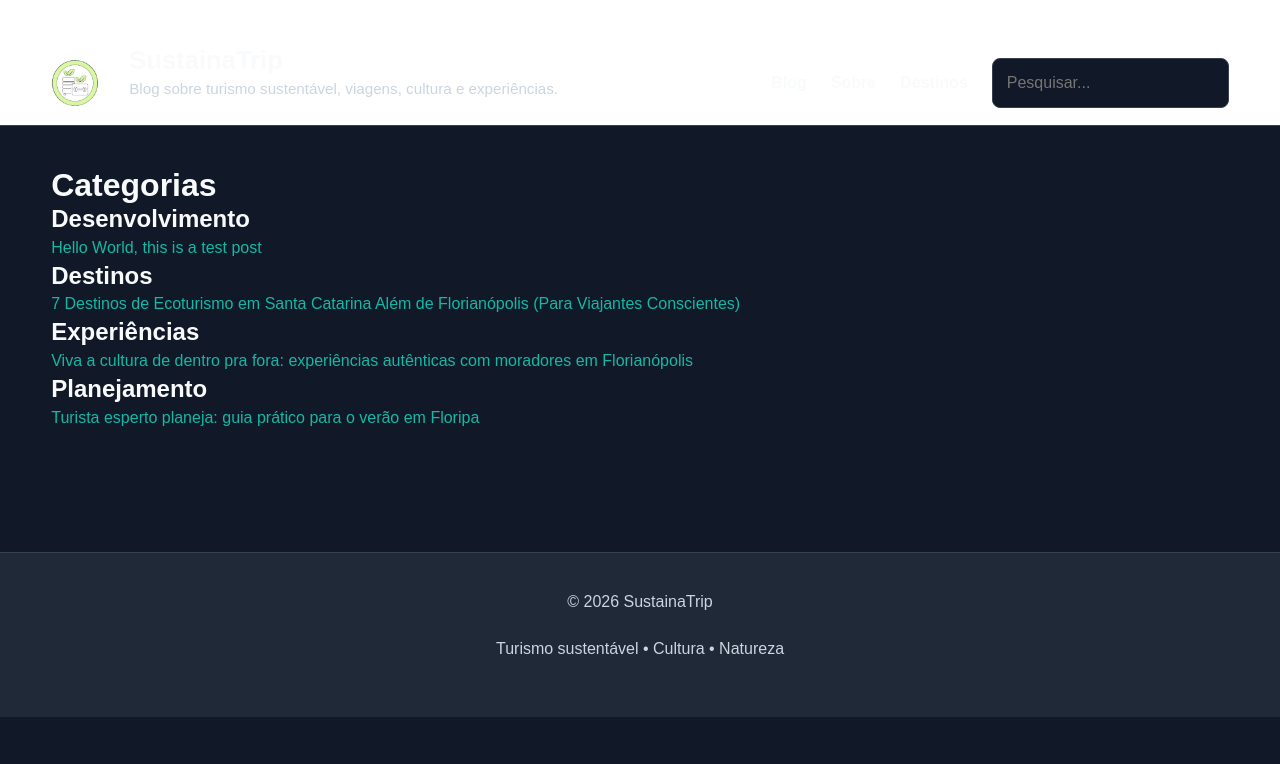
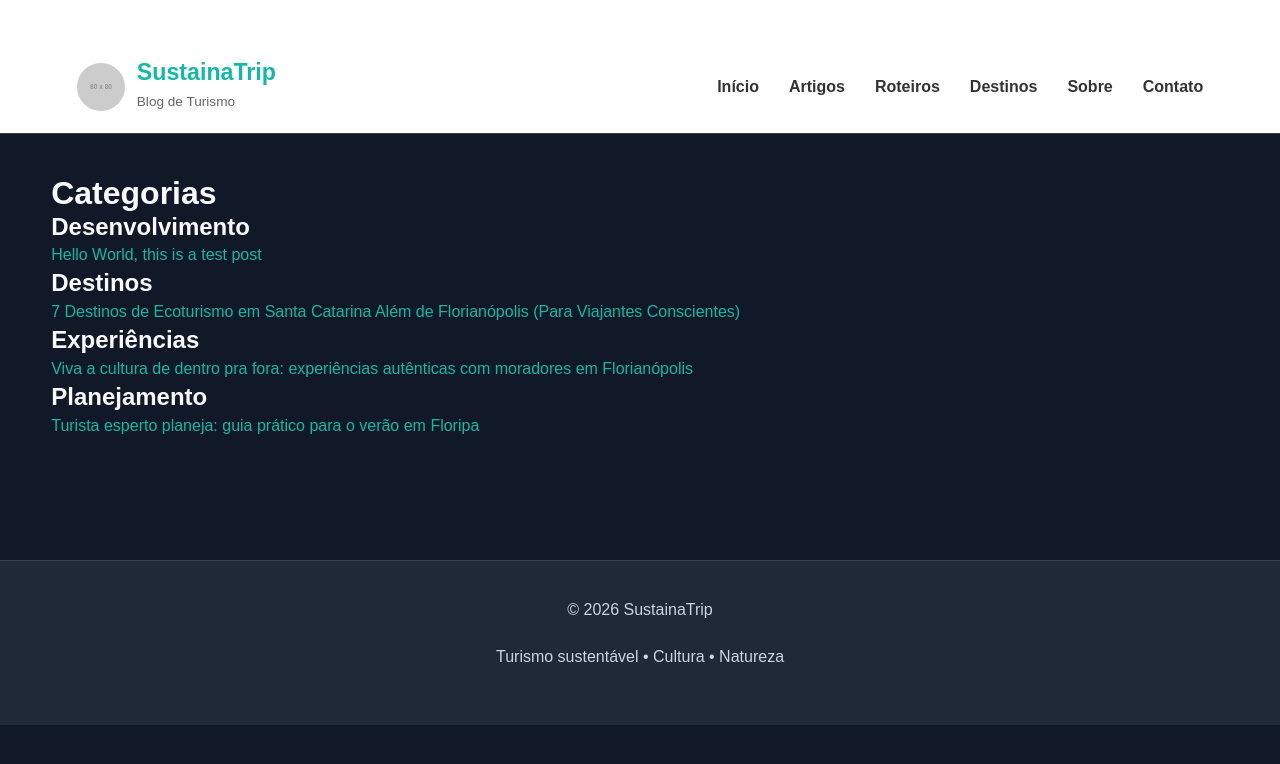
Before and after one commit to sustainatrip/blog, a Jekyll site: the page built from categorias.md, in a window 1280 px wide and 900 px high. Shown: the top 764 px of the window. Built offline with Jekyll 4.4.1, drawn with Linux system fonts in a browser that asks for light colours.

Commit message:
Atualizar o header.html

```diff
--- a/_includes/header.html
+++ b/_includes/header.html
@@ -2,48 +2,52 @@
 
     <div class="top-bar">
 
-        ...
+        <div>
+            <a href="#"><i class="fa-brands fa-whatsapp"></i>WhatsApp</a>
+            <a href="#"><i class="fa-solid fa-location-dot"></i>Florianópolis</a>
+        </div>
+
+        <div>
+            <a href="#">PT</a>
+            |
+            <a href="#">ES</a>
+            |
+            <a href="#">EN</a>
+        </div>
 
     </div>
 
-    <div class="container">
+    <div class="main-header">
 
-        <a class="logo" href="{{ '/' | relative_url }}">
+        <a class="logo" href="#">
 
-            <img
-                src="{{ site.avatar | relative_url }}"
-                alt="{{ site.title }}">
+            <img src="https://placehold.co/80x80/2E7D32/FFFFFF?text=S" alt="Logo">
+
+            <div>
+                <h2>SustainaTrip</h2>
+                <span>Blog de Turismo</span>
+            </div>
 
         </a>
 
-        <div class="site-brand">
-
-            <h1>
-
-                <a href="{{ '/' | relative_url }}">
-
-                    {{ site.title }}
-
-                </a>
-
-            </h1>
-
-            <p>{{ site.description }}</p>
-
-        </div>
-
-        <button
-            class="menu-toggle"
-            id="menuBtn"
-            aria-label="Abrir menu">
-
+        <button class="menu-btn" id="menuBtn">
             <span></span>
             <span></span>
             <span></span>
-
         </button>
 
-        {% include navigation.html %}
+        <nav id="menu">
+
+            <ul>
+                <li><a href="#">Início</a></li>
+                <li><a href="#">Artigos</a></li>
+                <li><a href="#">Roteiros</a></li>
+                <li><a href="#">Destinos</a></li>
+                <li><a href="#">Sobre</a></li>
+                <li><a href="#">Contato</a></li>
+            </ul>
+
+        </nav>
 
     </div>
 
```
